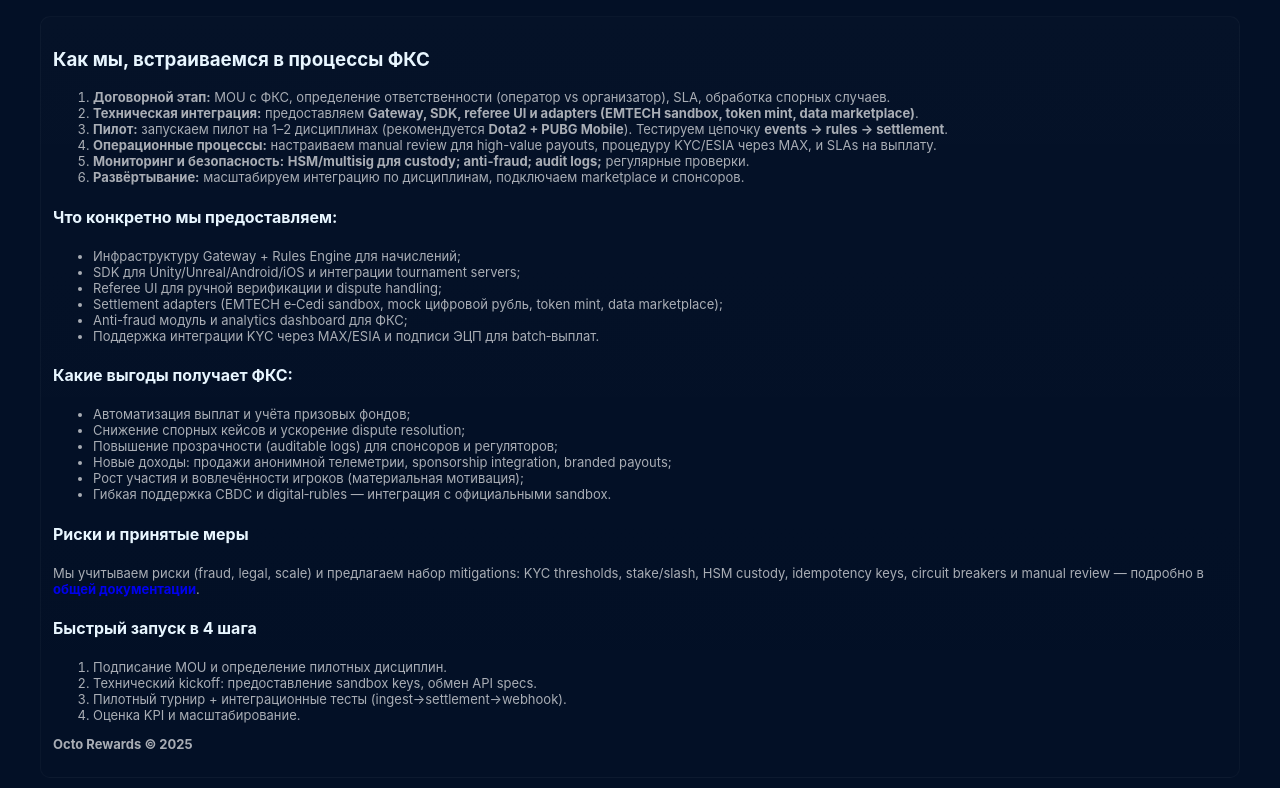
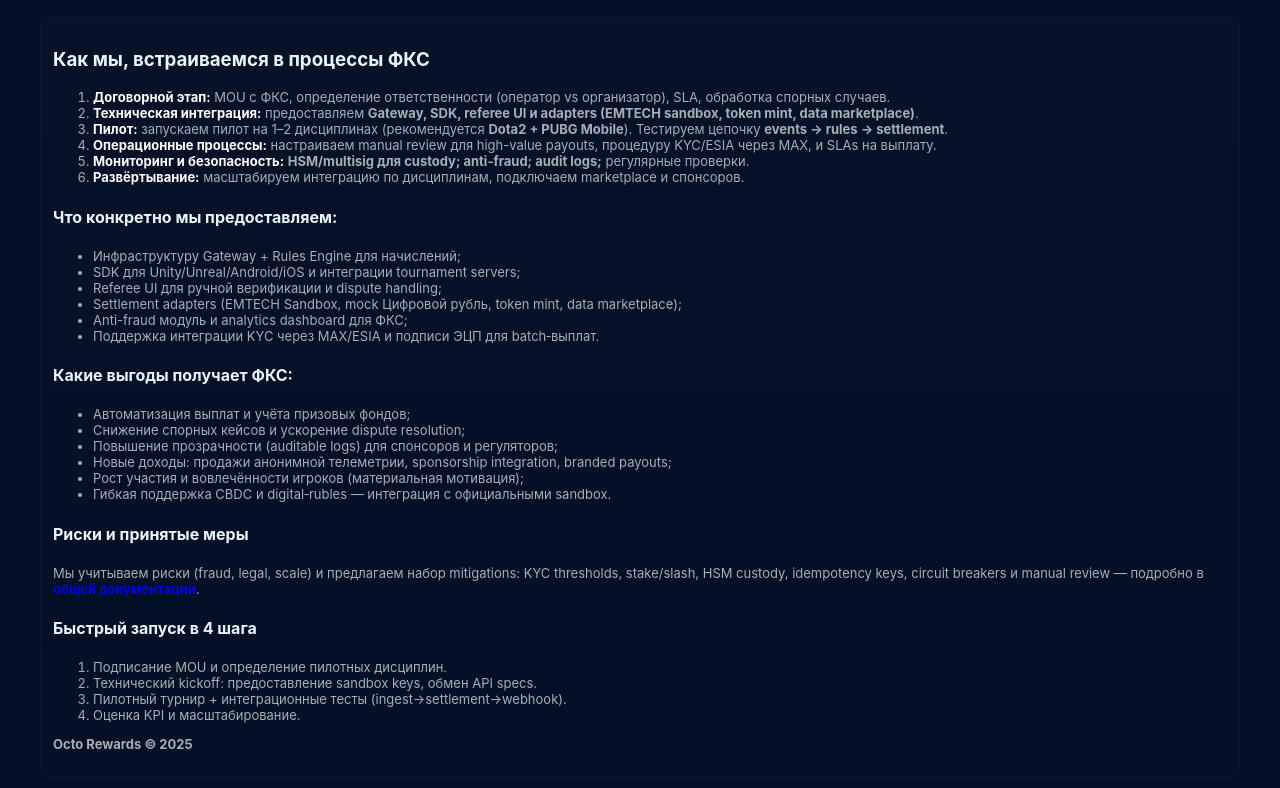
Before and after one commit to cbdcapi/cbdcapi.github.io, a plain HTML site: page fks.html in a window 1280 px wide. Shown: the part 3006-3794 px from the top of the page. Drawn offline with Linux system fonts and the light colour scheme.

Commit message:
Update fks.html

```diff
--- a/fks.html
+++ b/fks.html
@@ -406,12 +406,12 @@
     <div class="section">
       <h3>Как мы, встраиваемся в процессы ФКС</h3>
       <ol class="muted">
-        <li><strong>Договорной этап:</strong> MOU с ФКС, определение ответственности (оператор vs организатор), SLA, обработка спорных случаев.</li>
-        <li><strong>Техническая интеграция:</strong> предоставляем <b>Gateway, SDK, referee UI и adapters (EMTECH sandbox, token mint, data marketplace)</b>.</li>
-        <li><strong>Пилот:</strong> запускаем пилот на 1–2 дисциплинах (рекомендуется <b>Dota2 + PUBG Mobile</b>). Тестируем цепочку <b>events → rules → settlement</b>.</li>
-        <li><strong>Операционные процессы:</strong> настраиваем manual review для high-value payouts, процедуру KYC/ESIA через MAX, и SLAs на выплату.</li>
-        <li><strong>Мониторинг и безопасность:</strong> <b>HSM/multisig для custody; anti-fraud; audit logs;</b> регулярные проверки.</li>
-        <li><strong>Развёртывание:</strong> масштабируем интеграцию по дисциплинам, подключаем marketplace и спонсоров.</li>
+        <li><strong style="color: white;">Договорной этап:</strong> MOU с ФКС, определение ответственности (оператор vs организатор), SLA, обработка спорных случаев.</li>
+        <li><strong style="color: white;">Техническая интеграция:</strong> предоставляем <b>Gateway, SDK, referee UI и adapters (EMTECH sandbox, token mint, data marketplace)</b>.</li>
+        <li><strong style="color: white;">Пилот:</strong> запускаем пилот на 1–2 дисциплинах (рекомендуется <b>Dota2 + PUBG Mobile</b>). Тестируем цепочку <b>events → rules → settlement</b>.</li>
+        <li><strong style="color: white;">Операционные процессы:</strong> настраиваем manual review для high-value payouts, процедуру KYC/ESIA через MAX, и SLAs на выплату.</li>
+        <li><strong style="color: white;">Мониторинг и безопасность:</strong> <b>HSM/multisig для custody; anti-fraud; audit logs;</b> регулярные проверки.</li>
+        <li><strong style="color: white;">Развёртывание:</strong> масштабируем интеграцию по дисциплинам, подключаем marketplace и спонсоров.</li>
       </ol>
 
       <h4>Что конкретно мы предоставляем:</h4>
@@ -419,7 +419,7 @@
         <li>Инфраструктуру Gateway + Rules Engine для начислений;</li>
         <li>SDK для Unity/Unreal/Android/iOS и интеграции tournament servers;</li>
         <li>Referee UI для ручной верификации и dispute handling;</li>
-        <li>Settlement adapters (EMTECH e‑Cedi sandbox, mock цифровой рубль, token mint, data marketplace);</li>
+        <li>Settlement adapters (EMTECH Sandbox, mock Цифровой рубль, token mint, data marketplace);</li>
         <li>Anti-fraud модуль и analytics dashboard для ФКС;</li>
         <li>Поддержка интеграции KYC через MAX/ESIA и подписи ЭЦП для batch‑выплат.</li>
       </ul>
```
